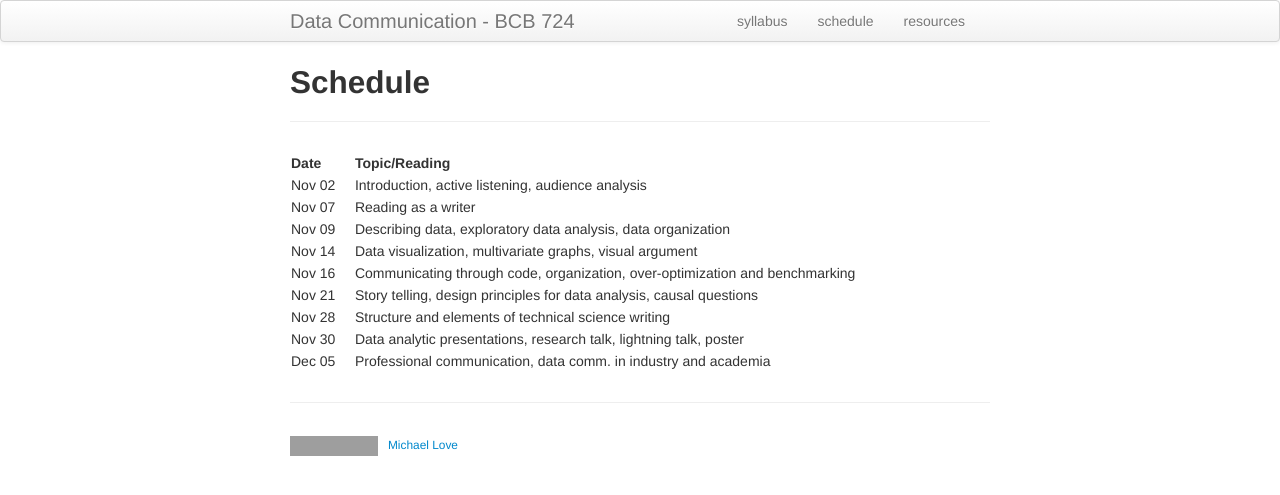
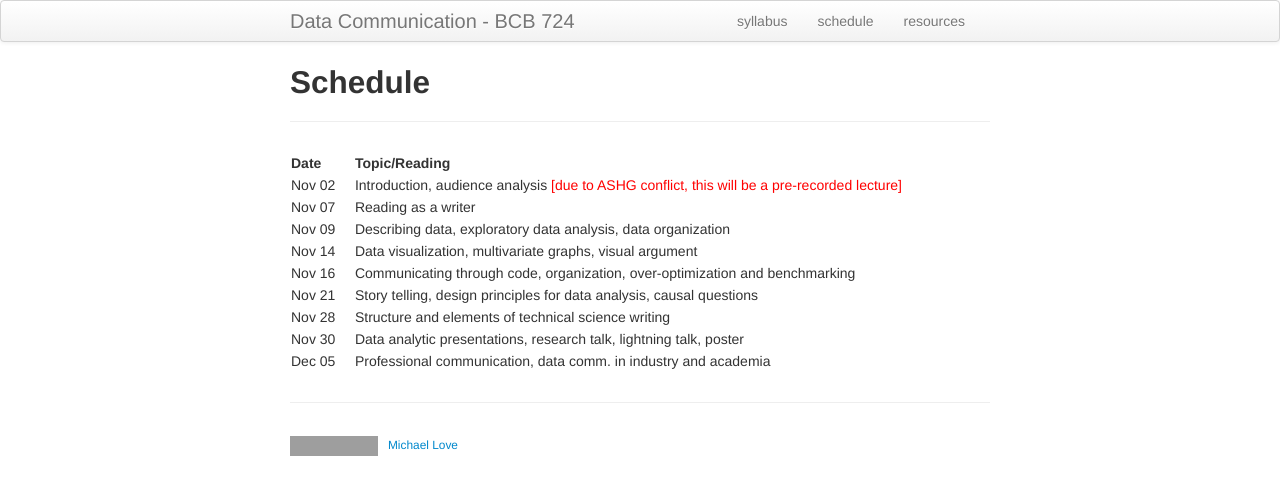
Before and after one commit to biodatascience/datacomm, a Jekyll site: the page built from schedule.md, in a window 1280 px wide. Shown: the top 495 px of the page. Built offline with Jekyll 4.4.1, drawn with Linux system fonts in a browser that asks for light colours; grey boxes are pictures that could not be loaded.

Commit message:
note about first meeting

```diff
--- a/schedule.md
+++ b/schedule.md
@@ -5,7 +5,7 @@ title: Schedule
 
 | Date   | &nbsp;&nbsp;&nbsp;&nbsp; | Topic/Reading  |
 | :----- | -- | :----- |
-| Nov 02 |    | Introduction, active listening, audience analysis |
+| Nov 02 |    | Introduction, audience analysis <font color="red">[due to ASHG conflict, this will be a pre-recorded lecture]</font> |
 | Nov 07 |    | Reading as a writer |
 | Nov 09 |    | Describing data, exploratory data analysis, data organization |
 | Nov 14 |    | Data visualization, multivariate graphs, visual argument |
```
